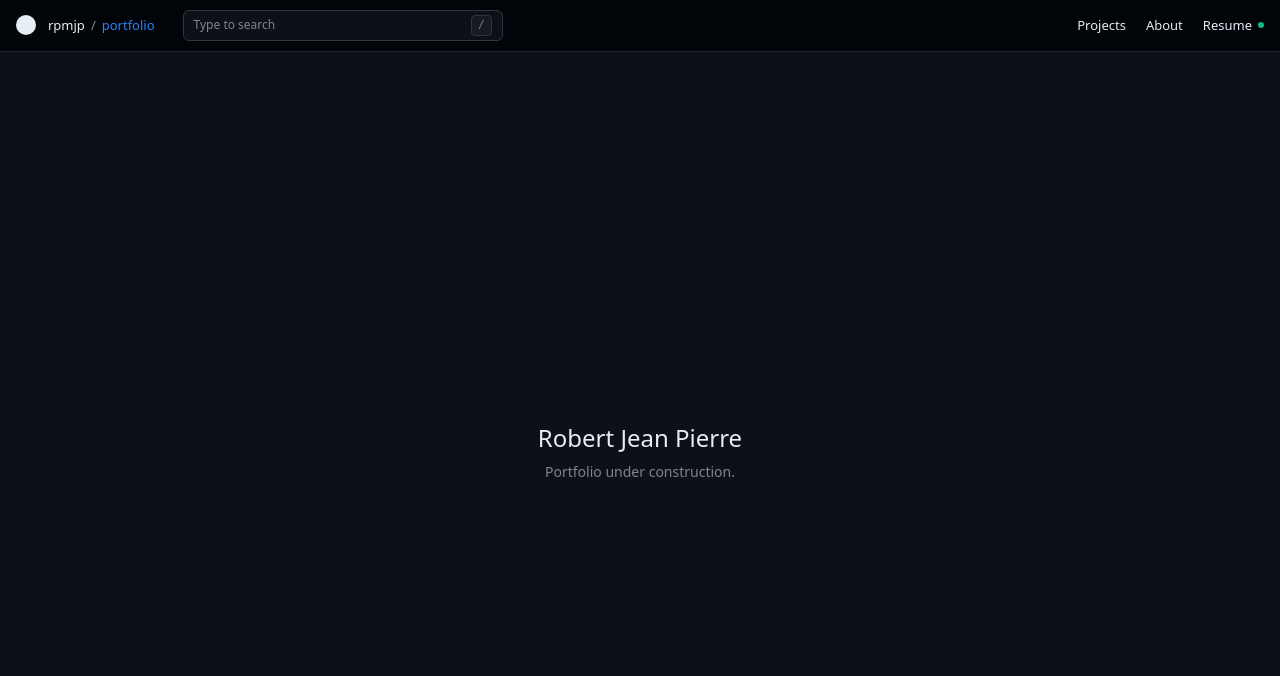
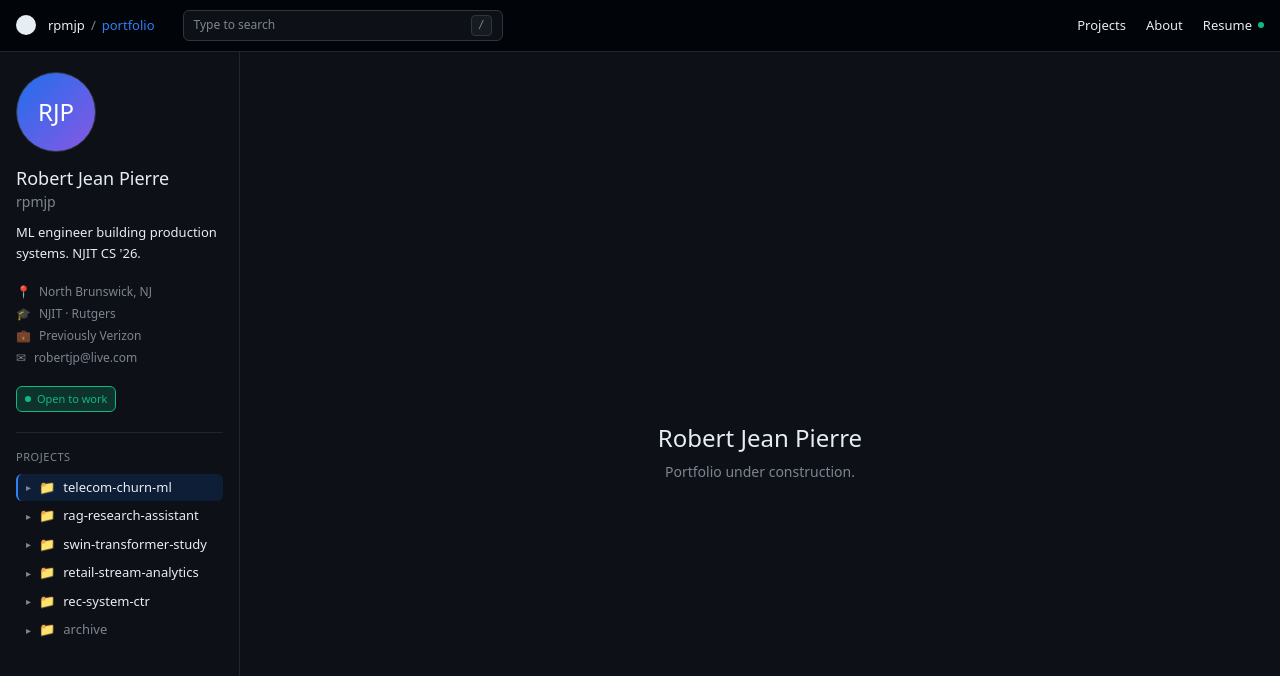
Before and after one commit to rpmjp/portfolio, a Next.js app: page / in a window 1280 px wide. Shown: the top 676 px of the page. Built offline with nearby package versions, Linux system fonts and the light colour scheme.

Commit message:
Add sidebar with profile, metadata, and project tree

```diff
--- /dev/null
+++ b/app/components/Sidebar.tsx
@@ -0,0 +1,114 @@
+export default function Sidebar() {
+  return (
+    <aside
+      className="w-60 flex-shrink-0 border-r px-4 py-5 flex flex-col gap-5"
+      style={{
+        background: "var(--bg-canvas)",
+        borderColor: "var(--border-muted)",
+      }}
+    >
+      {/* Profile block */}
+      <div>
+        <div
+          className="w-20 h-20 rounded-full mb-3 flex items-center justify-center text-2xl font-medium"
+          style={{
+            background: "linear-gradient(135deg, #1f6feb, #8957e5)",
+            border: "1px solid var(--border-default)",
+            color: "#ffffff",
+          }}
+          aria-hidden
+        >
+          RJP
+        </div>
+        <div className="text-lg font-medium" style={{ color: "var(--fg-default)" }}>
+          Robert Jean Pierre
+        </div>
+        <div className="text-sm" style={{ color: "var(--fg-muted)" }}>
+          rpmjp
+        </div>
+        <p className="text-[13px] mt-2.5 leading-relaxed" style={{ color: "var(--fg-default)" }}>
+          ML engineer building production systems. NJIT CS &apos;26.
+        </p>
+      </div>
+
+      {/* Profile metadata */}
+      <div className="flex flex-col gap-1.5 text-xs" style={{ color: "var(--fg-muted)" }}>
+        <div className="flex items-center gap-2">
+          <span>📍</span>
+          <span>North Brunswick, NJ</span>
+        </div>
+        <div className="flex items-center gap-2">
+          <span>🎓</span>
+          <span>NJIT · Rutgers</span>
+        </div>
+        <div className="flex items-center gap-2">
+          <span>💼</span>
+          <span>Previously Verizon</span>
+        </div>
+        <div className="flex items-center gap-2">
+          <span>✉</span>
+          <span>robertjp@live.com</span>
+        </div>
+      </div>
+
+      {/* Open to work badge */}
+      <div
+        className="text-[11px] px-2 py-1 rounded-md inline-flex items-center gap-1.5 self-start"
+        style={{
+          background: "var(--success-bg)",
+          color: "var(--success-fg)",
+          border: "1px solid var(--success-fg)",
+        }}
+      >
+        <span className="w-1.5 h-1.5 rounded-full" style={{ background: "var(--success-fg)" }} />
+        Open to work
+      </div>
+
+      {/* Projects file tree */}
+      <div className="border-t pt-4" style={{ borderColor: "var(--border-muted)" }}>
+        <div
+          className="text-[11px] uppercase tracking-wider font-medium mb-2"
+          style={{ color: "var(--fg-muted)" }}
+        >
+          Projects
+        </div>
+        <div className="flex flex-col gap-px">
+          <FolderRow name="telecom-churn-ml" active />
+          <FolderRow name="rag-research-assistant" />
+          <FolderRow name="swin-transformer-study" />
+          <FolderRow name="retail-stream-analytics" />
+          <FolderRow name="rec-system-ctr" />
+          <FolderRow name="archive" muted />
+        </div>
+      </div>
+    </aside>
+  );
+}
+
+function FolderRow({
+  name,
+  active = false,
+  muted = false,
+}: {
+  name: string;
+  active?: boolean;
+  muted?: boolean;
+}) {
+  return (
+    <div
+      className="flex items-center gap-2 px-2 py-1 rounded-md text-[13px] cursor-pointer"
+      style={{
+        background: active ? "var(--accent-bg)" : "transparent",
+        borderLeft: active ? "2px solid var(--accent-fg)" : "2px solid transparent",
+        color: muted ? "var(--fg-muted)" : "var(--fg-default)",
+        fontWeight: active ? 500 : 400,
+      }}
+    >
+      <span className="text-[10px]" style={{ color: "var(--fg-muted)" }}>
+        ▸
+      </span>
+      <span style={{ color: "var(--fg-muted)" }}>📁</span>
+      <span>{name}</span>
+    </div>
+  );
+}
--- a/app/layout.tsx
+++ b/app/layout.tsx
@@ -1,6 +1,7 @@
 import type { Metadata } from "next";
 import "./globals.css";
 import TopBar from "./components/TopBar";
+import Sidebar from "./components/Sidebar";
 
 export const metadata: Metadata = {
   title: "Robert Jean Pierre",
@@ -16,7 +17,10 @@ export default function RootLayout({
     <html lang="en">
       <body style={{ background: "var(--bg-canvas)" }}>
         <TopBar />
-        {children}
+        <div className="flex" style={{ minHeight: "calc(100vh - 45px)" }}>
+          <Sidebar />
+          <main className="flex-1">{children}</main>
+        </div>
       </body>
     </html>
   );
```
